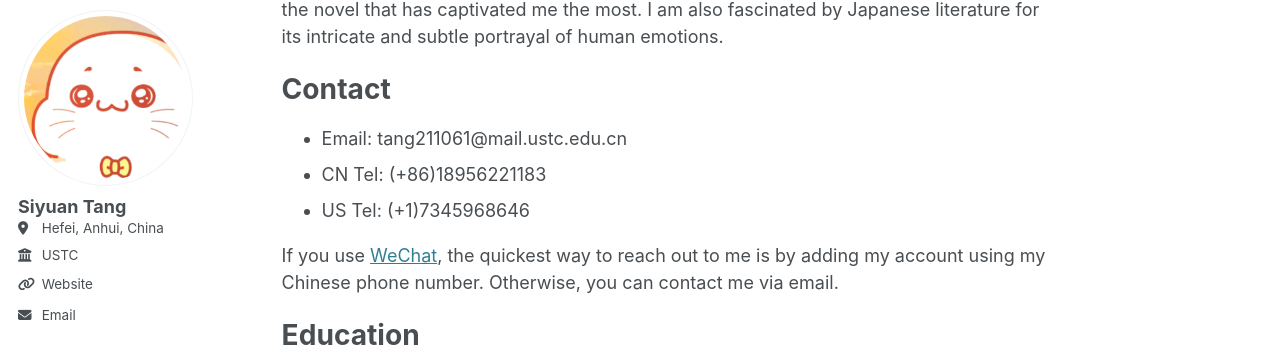
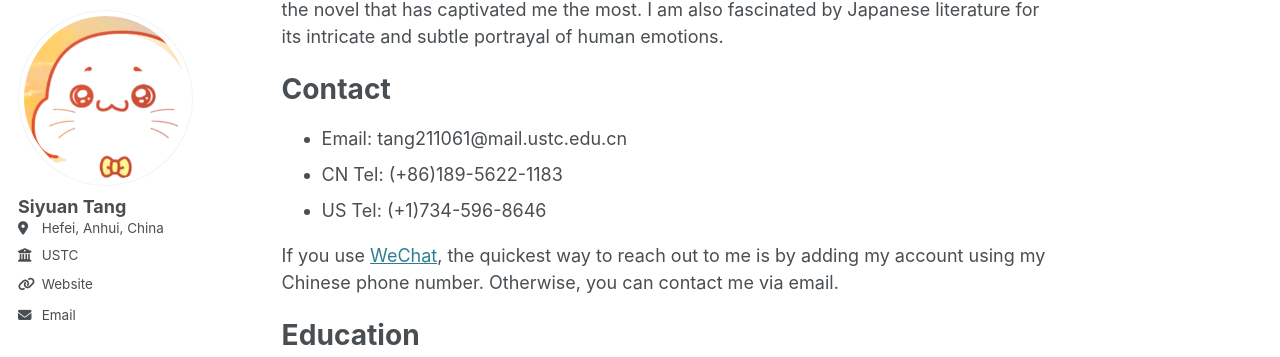
Before and after one commit to jacktangsy/jacktangsy.github.io, a Jekyll site: the page built from _pages/about.md, in a window 1280 px wide and 900 px high, scrolled down 551 px. Shown: the part 96-453 px from the top of the window. Built offline with Jekyll 4.4.1, drawn with Linux system fonts in a browser that asks for light colours.

Commit message:
Update about.md

```diff
--- a/_pages/about.md
+++ b/_pages/about.md
@@ -19,8 +19,8 @@ Apart from statistics, I am passionate about literature, particularly novels. In
 Contact
 ======
 * Email: tang211061@mail.ustc.edu.cn
-* CN Tel: (+86)18956221183
-* US Tel: (+1)7345968646
+* CN Tel: (+86)189-5622-1183
+* US Tel: (+1)734-596-8646
 
 If you use <a href="https://www.wechat.com/" target="_blank">WeChat</a>, the quickest way to reach out to me is by adding my account using my Chinese phone number. Otherwise, you can contact me via email.
 
```
